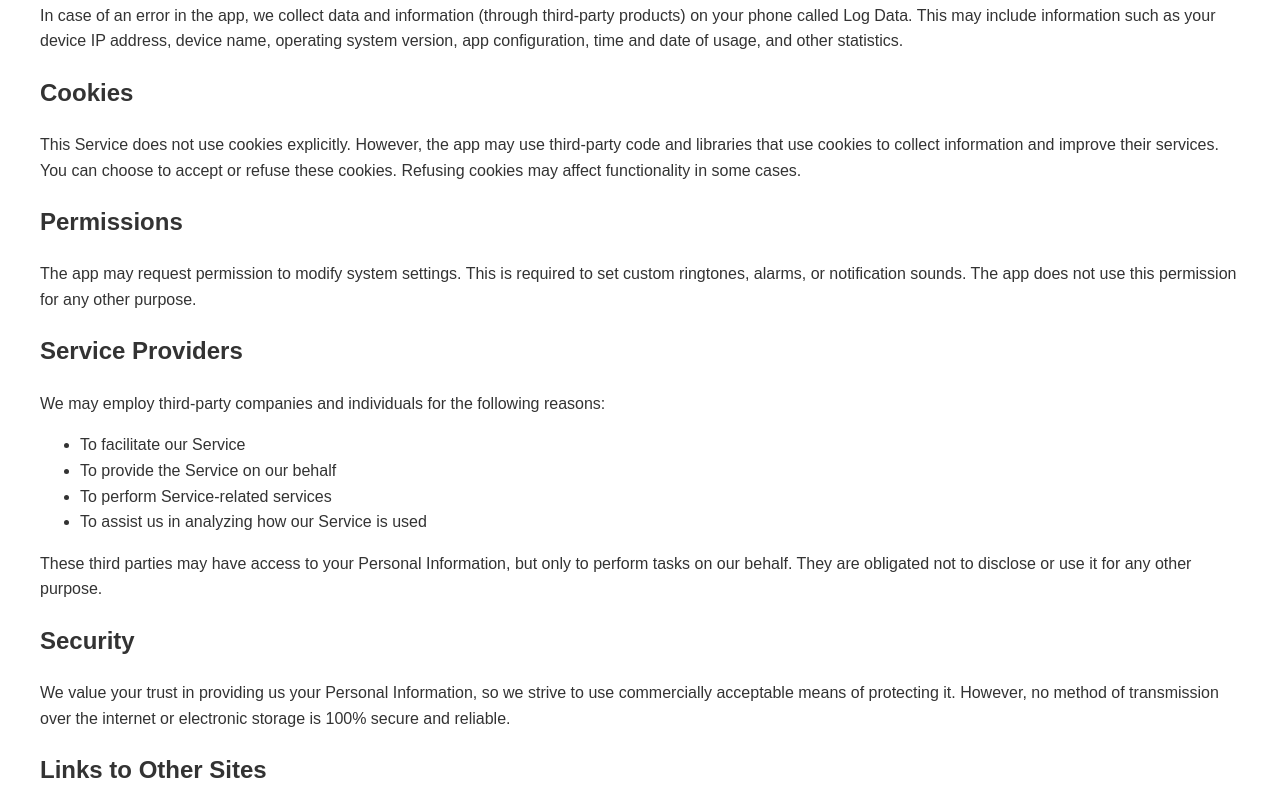
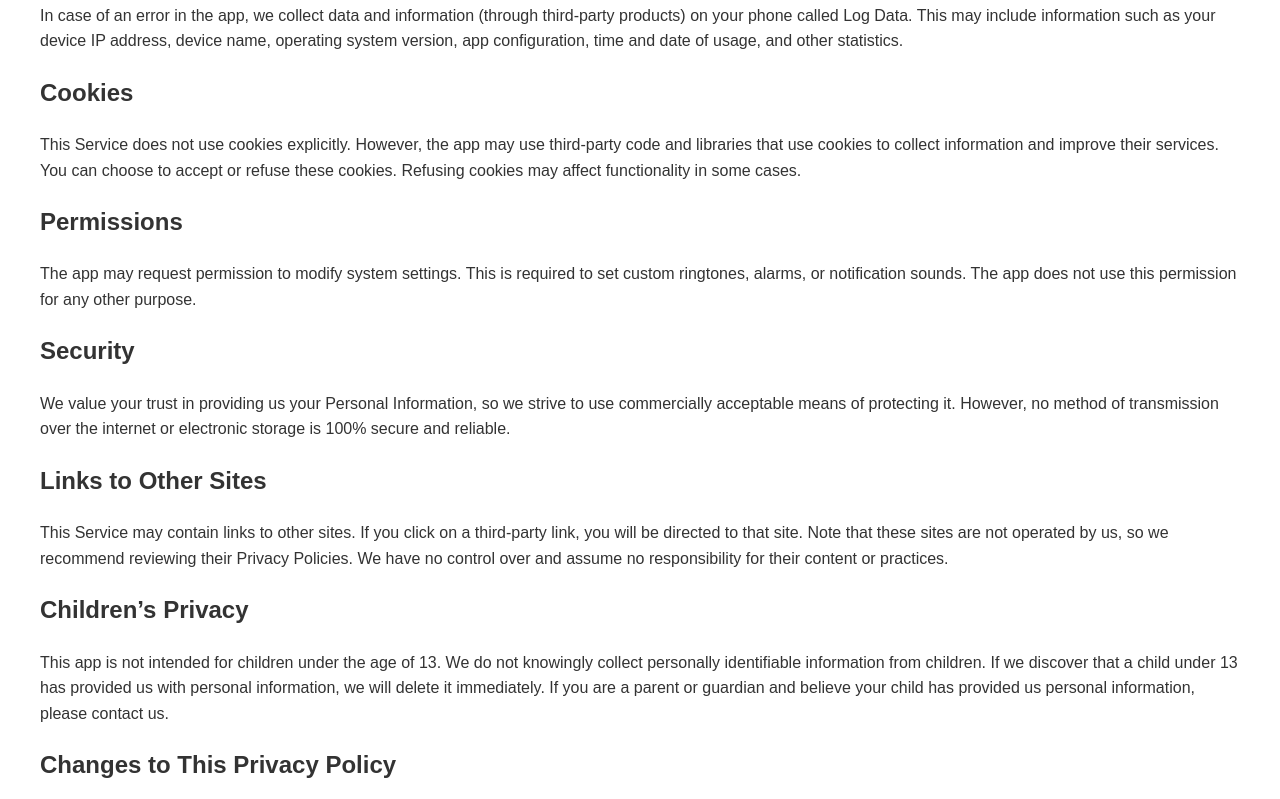
Before and after one commit to drop-deep-apps/ringcraft-privacy-policy, a plain HTML site: page index.html in a window 1280 px wide. Shown: the part 464-1263 px from the top of the page. Drawn offline with Linux system fonts and the light colour scheme.

Commit message:
Update index.html

```diff
--- a/index.html
+++ b/index.html
@@ -42,16 +42,6 @@
   <h2>Permissions</h2>
   <p>The app may request permission to modify system settings. This is required to set custom ringtones, alarms, or notification sounds. The app does not use this permission for any other purpose.</p>
 
-  <h2>Service Providers</h2>
-  <p>We may employ third-party companies and individuals for the following reasons:</p>
-  <ul>
-    <li>To facilitate our Service</li>
-    <li>To provide the Service on our behalf</li>
-    <li>To perform Service-related services</li>
-    <li>To assist us in analyzing how our Service is used</li>
-  </ul>
-  <p>These third parties may have access to your Personal Information, but only to perform tasks on our behalf. They are obligated not to disclose or use it for any other purpose.</p>
-
   <h2>Security</h2>
   <p>We value your trust in providing us your Personal Information, so we strive to use commercially acceptable means of protecting it. However, no method of transmission over the internet or electronic storage is 100% secure and reliable.</p>
 
```
